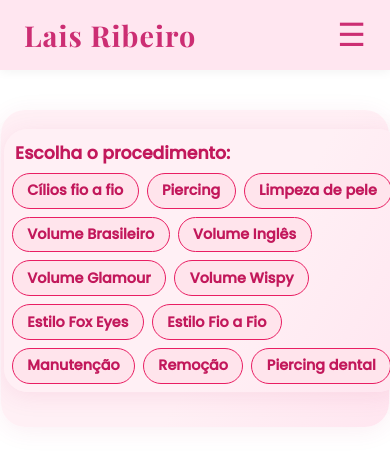
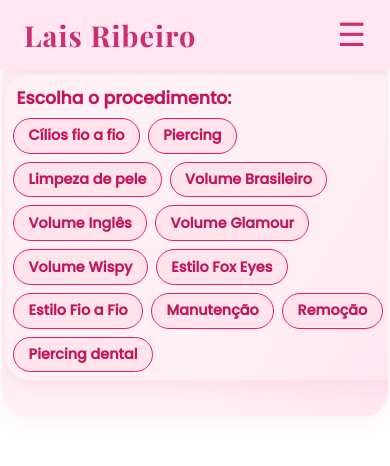
Before and after one commit to BrunoToniatti/lais, an Angular app: page /calendar in a window 390 px wide. Shown: the top 466 px of the page. Built offline with nearby package versions, Linux system fonts and the light colour scheme.

Commit message:
Ajustando calendario

```diff
--- a/src/app/calendar-page/calendar-page.component.scss
+++ b/src/app/calendar-page/calendar-page.component.scss
@@ -1,5 +1,5 @@
 .calendar-container {
-  max-width: 420px;
+  max-width: 780px;
   margin: 2.5rem auto 0 auto;
   text-align: center;
   background: linear-gradient(120deg, #fff0f5 60%, #ffe6f0 100%);
@@ -151,7 +151,10 @@
 
 @media (max-width: 700px) {
   .calendar-container {
-    max-width: 98vw;
+    overflow-x: hidden;
+    margin: -15px;
+    margin-left: 2px;
+    margin-right: 2px;
     padding: 1.2rem 0.2rem 1rem 0.2rem;
   }
   .calendar-header h2 {
```
